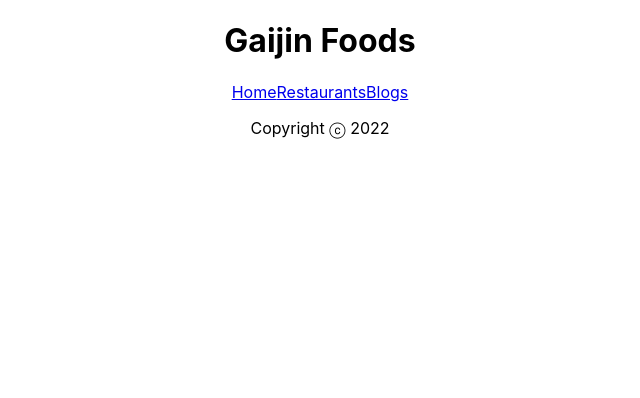
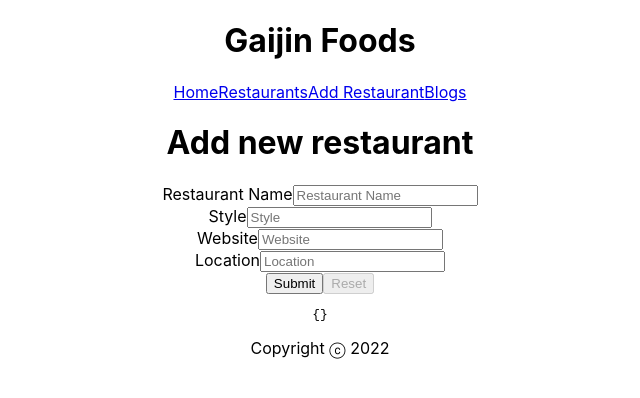
Before and after one commit to AllanSechrist/foreign_foods, a React (Create React App) app in the folder frontend/: page /new-restaurant in a window 1280 px wide. Shown: the top 398 px of the page, without its empty margins (320-960 px from the left). Built offline with nearby package versions, Linux system fonts and the light colour scheme.

Commit message:
fix submit button for NewReataurant page, update PageRouter

```diff
--- a/frontend/src/components/PageRouter.jsx
+++ b/frontend/src/components/PageRouter.jsx
@@ -3,6 +3,7 @@ import Restaurants from "./pages/Restaurants"
 import Blogs from "./pages/Blogs"
 import Home from "./pages/Home"
 import Blog from "./pages/Blog"
+import NewRestaurant from './pages/NewRestaurant'
 import Header from "./Header";
 import Footer from "./Footer";
 import React from 'react'
@@ -16,11 +17,13 @@ function PageRouter() {
             <nav>
                 <Link to="/">Home</Link>
                 <Link to="/restaurants">Restaurants</Link>
+                <Link to="/new-restaurant">Add Restaurant</Link>
                 <Link to="/blog">Blogs</Link>
             </nav>
             <Routes>
                 <Route path="/" element={<Home/>} />
                 <Route path="/restaurants" element={<Restaurants/>} />
+                <Route path="/new-restaurant" element={<NewRestaurant/>}/>
                 <Route path="/blog" element={<Blogs />} />
                 <Route path="/blog/:blogId" element={<Blog />} />
             </Routes>
--- a/frontend/src/components/pages/Blog.jsx
+++ b/frontend/src/components/pages/Blog.jsx
@@ -1,10 +1,10 @@
 import React, { useState, useEffect} from 'react'
 import axios from 'axios'
-import { useNavigate, useParams } from "react-router-dom"
+import { useParams } from "react-router-dom"
 import BlogCard from '../BlogCard'
 
 function Blog() {
-    let navigate = useNavigate()
+    // let navigate = useNavigate()
     let { blogId } = useParams()
 
     const [blogToShow, setBlogToShow] = useState([])
--- a/frontend/src/components/pages/NewRestaurant.jsx
+++ b/frontend/src/components/pages/NewRestaurant.jsx
@@ -1,9 +1,11 @@
 import React from 'react'
-import { render } from 'react-dom'
 import { Form, Field} from 'react-final-form'
 
 
+const sleep = ms => new Promise(resolve => setTimeout(resolve, ms))
+
 const onSubmit = async values => {
+    await sleep(300)
     window.alert(JSON.stringify(values, 0, 2))
 }
 
@@ -21,8 +23,11 @@ function NewRestaurant() {
                     if (!values.style) {
                         errors.style = 'Required'
                     }
-                    if (!values.confirm) {
-                        errors.confirm = 'Required'
+                    if (!values.website) {
+                        errors.website = 'Required'
+                    }
+                    if (!values.location) {
+                        errors.location = 'Required'
                     }
                     return errors
                 }}
@@ -46,6 +51,35 @@ function NewRestaurant() {
                                 </div>
                             )}
                         </Field>
+                        <Field name="website">
+                            {({ input, meta}) => (
+                                <div>
+                                    <label>Website</label>
+                                    <input {...input} type='text' placeholder='Website' />
+                                    {meta.error && meta.touched && <span>{meta.error}</span>}
+                                </div>
+                            )}
+                        </Field>
+                        <Field name="location">
+                            {({ input, meta}) => (
+                                <div>
+                                    <label>Location</label>
+                                    <input {...input} type='text' placeholder='Location' />
+                                    {meta.error && meta.touched && <span>{meta.error}</span>}
+                                </div>
+                            )}
+                        </Field>
+                        <button type="submit">
+                                Submit
+                        </button>
+                        <button
+                            type="button"
+                            onClick={form.reset}
+                            disabled={submitting || pristine}
+                        >
+                            Reset
+                        </button>
+                        <pre>{JSON.stringify(values, 0, 2)}</pre>
                     </form>
                 )}
             />
```
